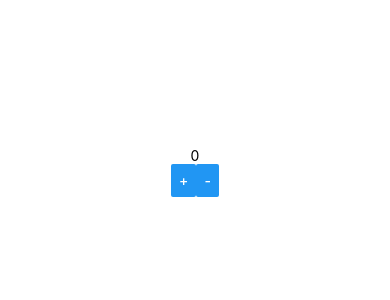
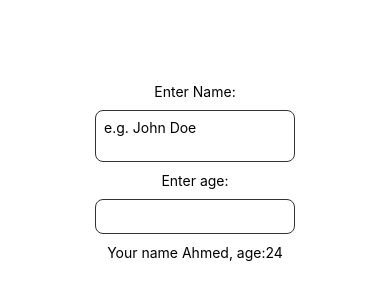
Before and after one commit to ahmdtalat/Native, a React Native app: screen / in a window 390 px wide. Shown: the part 250-550 px from the top of the page. Built offline with nearby package versions, Linux system fonts and the light colour scheme.

Commit message:
lesson 5

```diff
--- a/App.js
+++ b/App.js
@@ -1,20 +1,28 @@
 import React, { useState } from "react";
-import { StyleSheet, Text, View, Button } from "react-native";
+import { StyleSheet, Text, View, TextInput } from "react-native";
 
 export default function App() {
-  const [count, setCount] = useState(0);
+  const [name, setName] = useState("Ahmed");
+  const [age, setAge] = useState(24);
+
   return (
     <View style={styles.container}>
-      <Text>{count}</Text>
-      <View style={styles.btn}>
-        <Button title="+" onPress={() => setCount(count + 1)} />
-        <Button
-          title="-"
-          onPress={() => {
-            setCount(count - 1);
-          }}
-        />
-      </View>
+      <Text>Enter Name:</Text>
+      <TextInput
+        multiline
+        style={styles.input}
+        placeholder="e.g. John Doe"
+        onChangeText={val => setName(val)}
+      />
+      <Text>Enter age:</Text>
+      <TextInput
+        style={styles.input}
+        keyboardType="numeric"
+        onChangeText={val => setAge(val)}
+      />
+      <Text>
+        Your name {name}, age:{age}
+      </Text>
     </View>
   );
 }
@@ -26,9 +34,12 @@
     alignItems: "center",
     justifyContent: "center"
   },
-  btn: {
-    flexDirection: "row",
-    justifyContent: "center",
-    alignItems: "center"
+  input: {
+    width: 200,
+    borderColor: "#333",
+    borderWidth: 1,
+    borderRadius: 8,
+    padding: 8,
+    margin: 10
   }
 });
```
